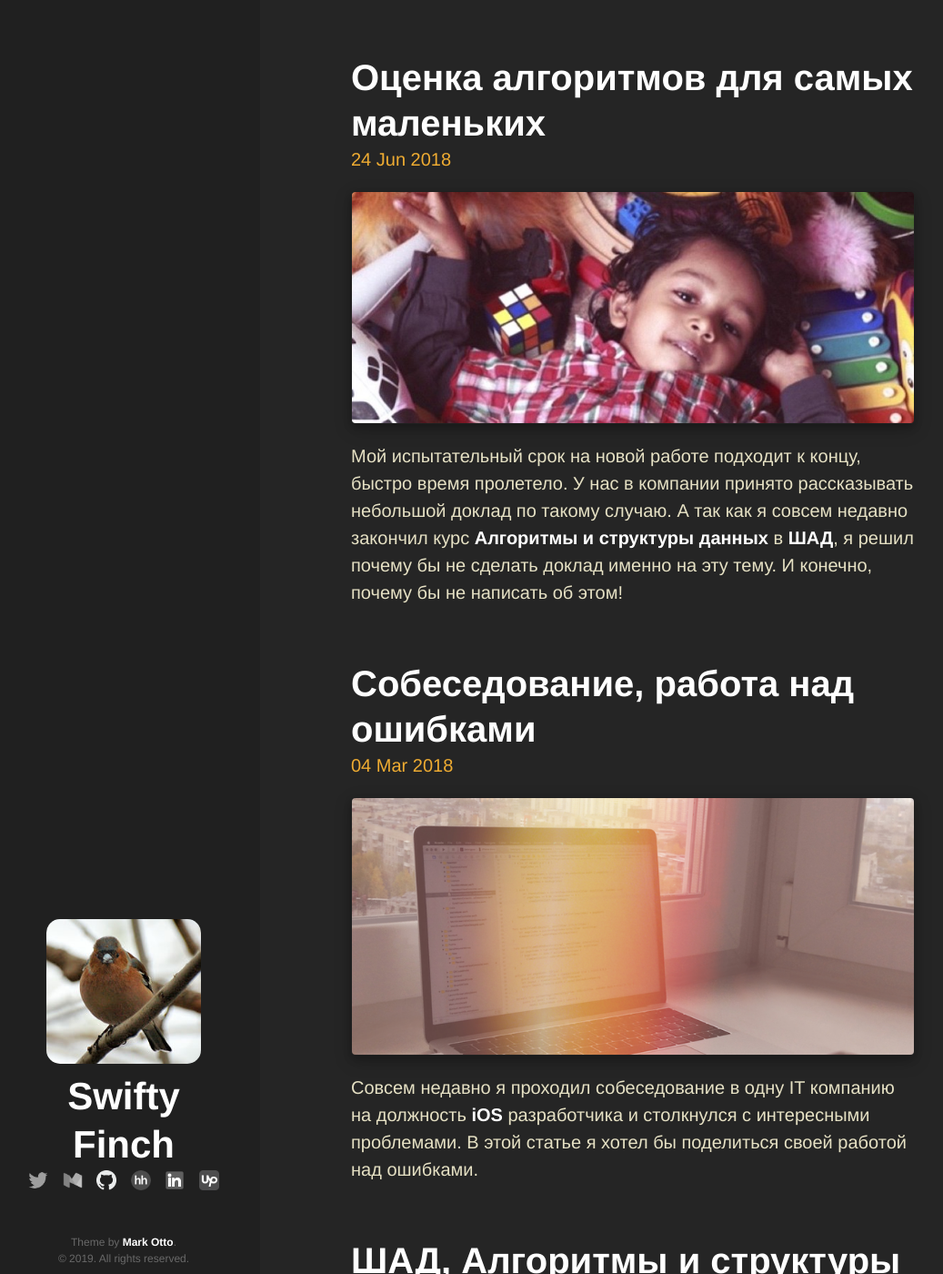
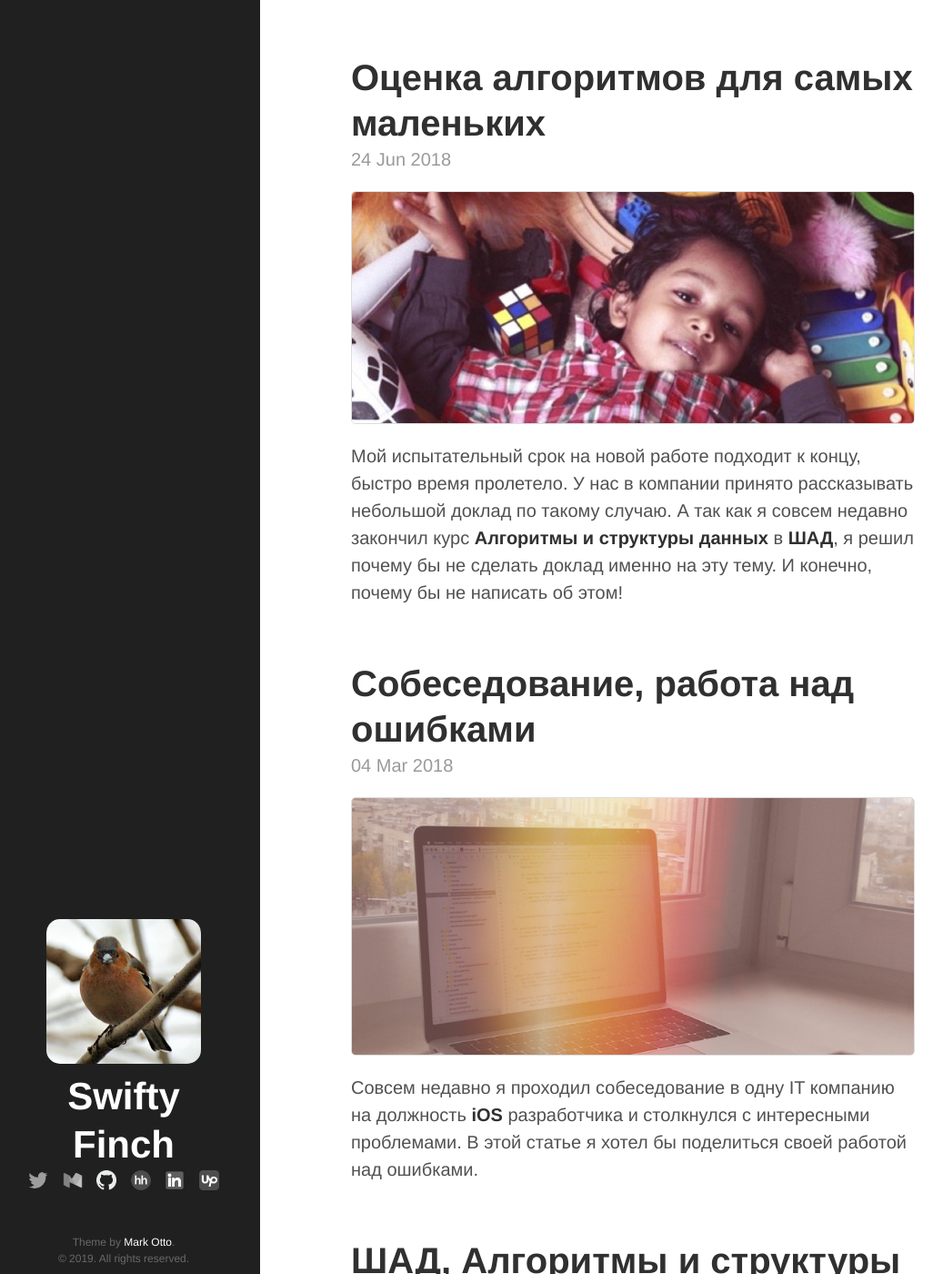
Before and after one commit to artFintch/artFintch.github.io, a Jekyll site: the page built from index.html, in a window 1280 px wide and 1400 px high. Shown: the whole window at 91% size, without its empty margins (14-1051 px from the left). Built offline with Jekyll 4.4.1, drawn with Linux system fonts in a browser that asks for light colours; some web fonts are replaced.

Commit message:
Disable theme birds-of-paradise.

```diff
--- a/_layouts/default.html
+++ b/_layouts/default.html
@@ -3,7 +3,7 @@
 
   {% include head.html %}
 
-  <body class="theme-birds-of-paradise">
+  <body>
 
     {% include sidebar.html %}
 
--- a/public/css/hyde.css
+++ b/public/css/hyde.css
@@ -277,8 +277,8 @@ a.sidebar-nav-item:focus {
 }
 
 .theme-birds-of-paradise {
-    color: #E6E1C4;
-    background-color: #252525;
+    color: #ddd;
+    background-color: #222;
 }
 .theme-birds-of-paradise a {
     color: #fff;
@@ -286,10 +286,15 @@ a.sidebar-nav-item:focus {
     text-decoration: underline;
 }
 .theme-birds-of-paradise strong,
-.page-title,
-.post-title,
-.post-title a,
-h1, h2, h3, h4, h5, h6,
+.theme-birds-of-paradise .page-title,
+.theme-birds-of-paradise .post-title,
+.theme-birds-of-paradise .post-title a,
+.theme-birds-of-paradise h1,
+.theme-birds-of-paradise h2,
+.theme-birds-of-paradise h3,
+.theme-birds-of-paradise h4,
+.theme-birds-of-paradise h5,
+.theme-birds-of-paradise h6,
 .sidebar a {
     text-decoration: none;
     color: #fff;
```
